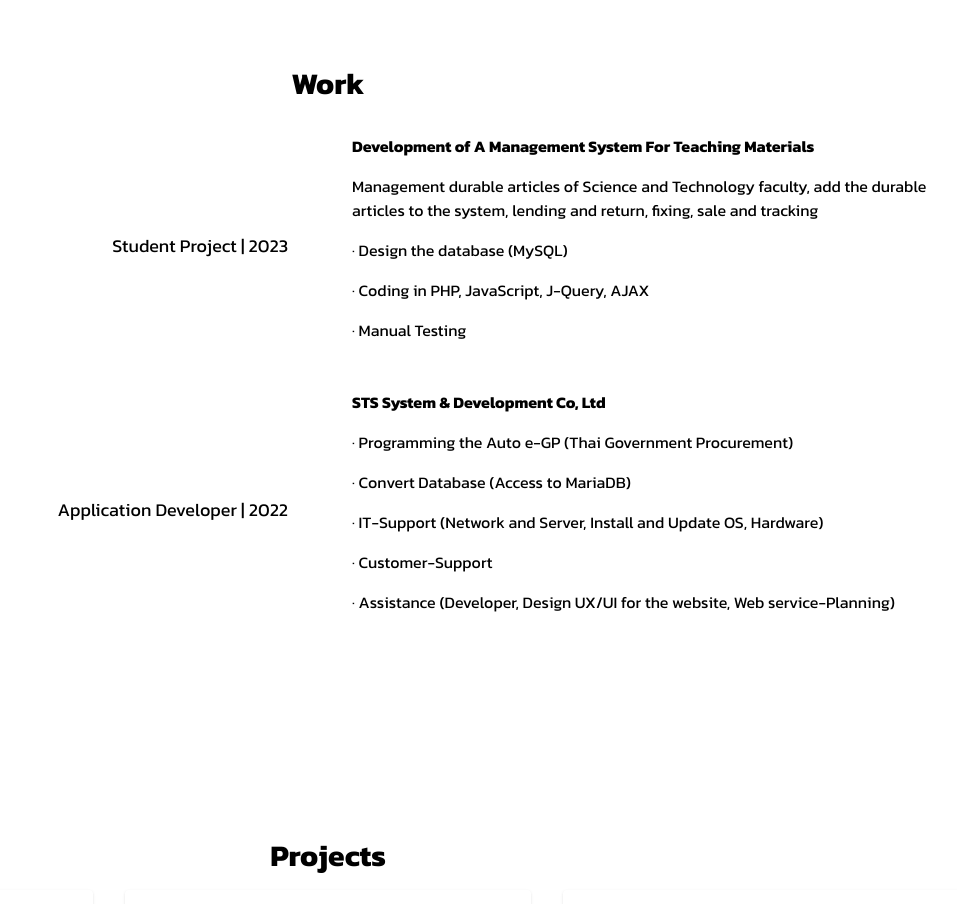
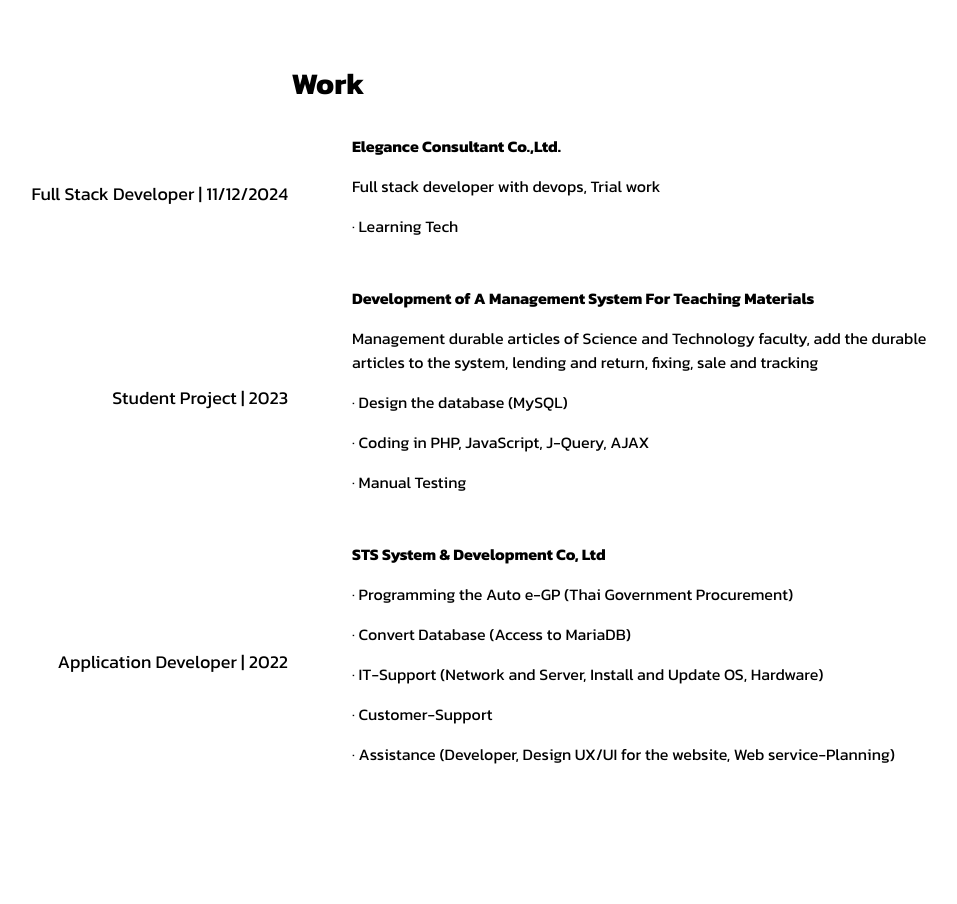
Before and after one commit to h4rdl0ckl3z/avatart0dev.github.io, a Next.js app: page / in a window 1280 px wide. Shown: the part 820-1724 px from the top of the page, without its empty margins (312-1269 px from the left). Built offline with nearby package versions, Linux system fonts and the light colour scheme; grey boxes are pictures that could not be loaded.

Commit message:
add work

```diff
--- a/components/contents/SectionWork.tsx
+++ b/components/contents/SectionWork.tsx
@@ -16,6 +16,7 @@ export const SectionWork = () => {
     const bg = theme === 'light' ? 'bg-black' : 'bg-white';
 
     const events = [
+        { year: 'Full Stack Developer | 11/12/2024', title: 'Elegance Consultant Co.,Ltd.', description: 'Full stack developer with devops, Trial work', details: ['Learning Tech'] },
         { year: 'Student Project | 2023', title: 'Development of A Management System For Teaching Materials', description: 'Management durable articles of Science and Technology faculty, add the durable articles to the system, lending and return, fixing, sale and tracking', details: ['Design the database (MySQL)', 'Coding in PHP, JavaScript, J-Query, AJAX', 'Manual Testing'] },
         { year: 'Application Developer | 2022', title: 'STS System & Development Co, Ltd', description: '', details: ['Programming the Auto e-GP (Thai Government Procurement)', 'Convert Database (Access to MariaDB)', 'IT-Support (Network and Server, Install and Update OS, Hardware)', 'Customer-Support', 'Assistance (Developer, Design UX/UI for the website, Web service-Planning)'] }
     ];
```
